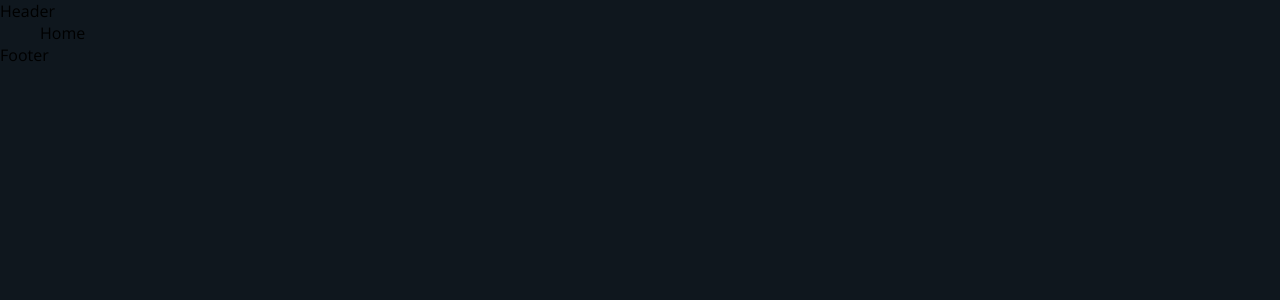
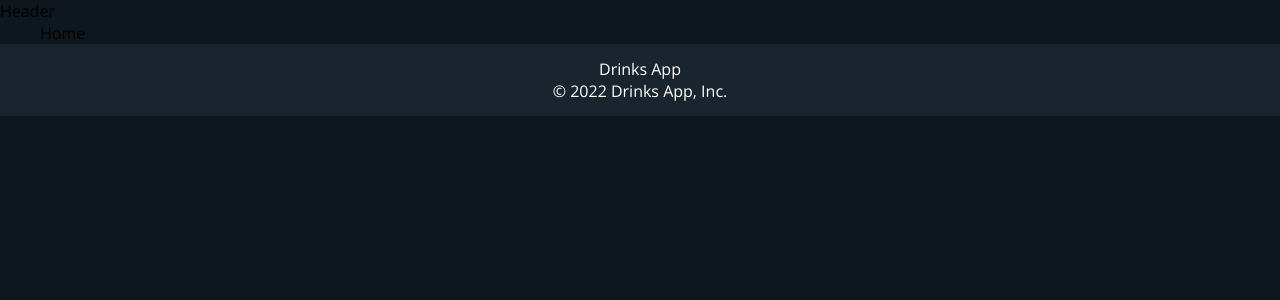
Before and after one commit to itsjoemcbride/cocktails-app, a React (Create React App) app: page / in a window 1280 px wide. Shown: the top 300 px of the page. Built offline with nearby package versions, Linux system fonts and the light colour scheme.

Commit message:
Add footer

```diff
--- a/src/components/Footer/Footer.js
+++ b/src/components/Footer/Footer.js
@@ -1,9 +1,11 @@
 import React from 'react';
+import "./Footer.scss";
 
 const Footer = () => {
     return (
-        <div>
-            Footer
+        <div className='footer'>
+            <div>Drinks App</div>
+            <div>© 2022 Drinks App, Inc.</div>
         </div>
     );
 };
--- a/src/components/Footer/Footer.scss
+++ b/src/components/Footer/Footer.scss
@@ -0,0 +1,11 @@
+@import "../../common/colors.scss";
+
+.footer {
+    background: $secondary-color;
+    height: 72px;
+    display: flex;
+    justify-content: center;
+    align-items: center;
+    color: $font-primary;
+    flex-direction: column;
+}
```
